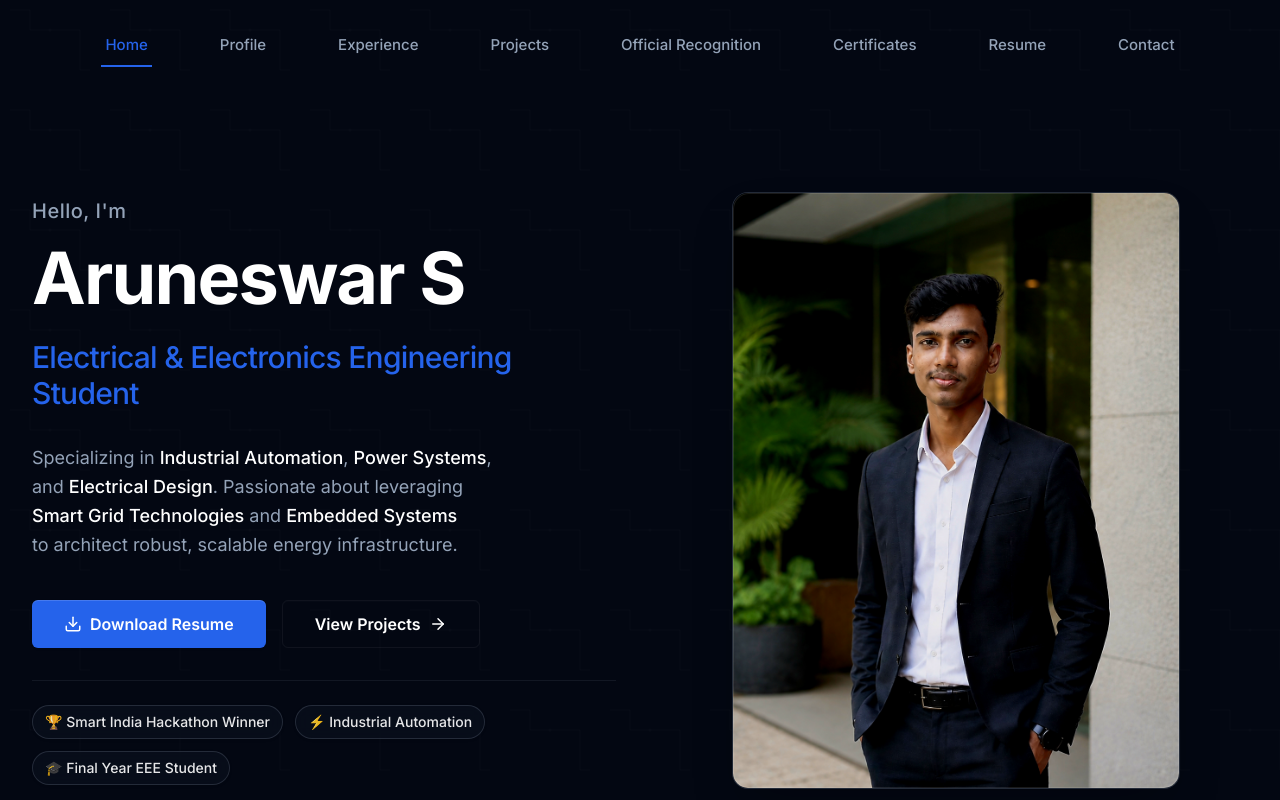
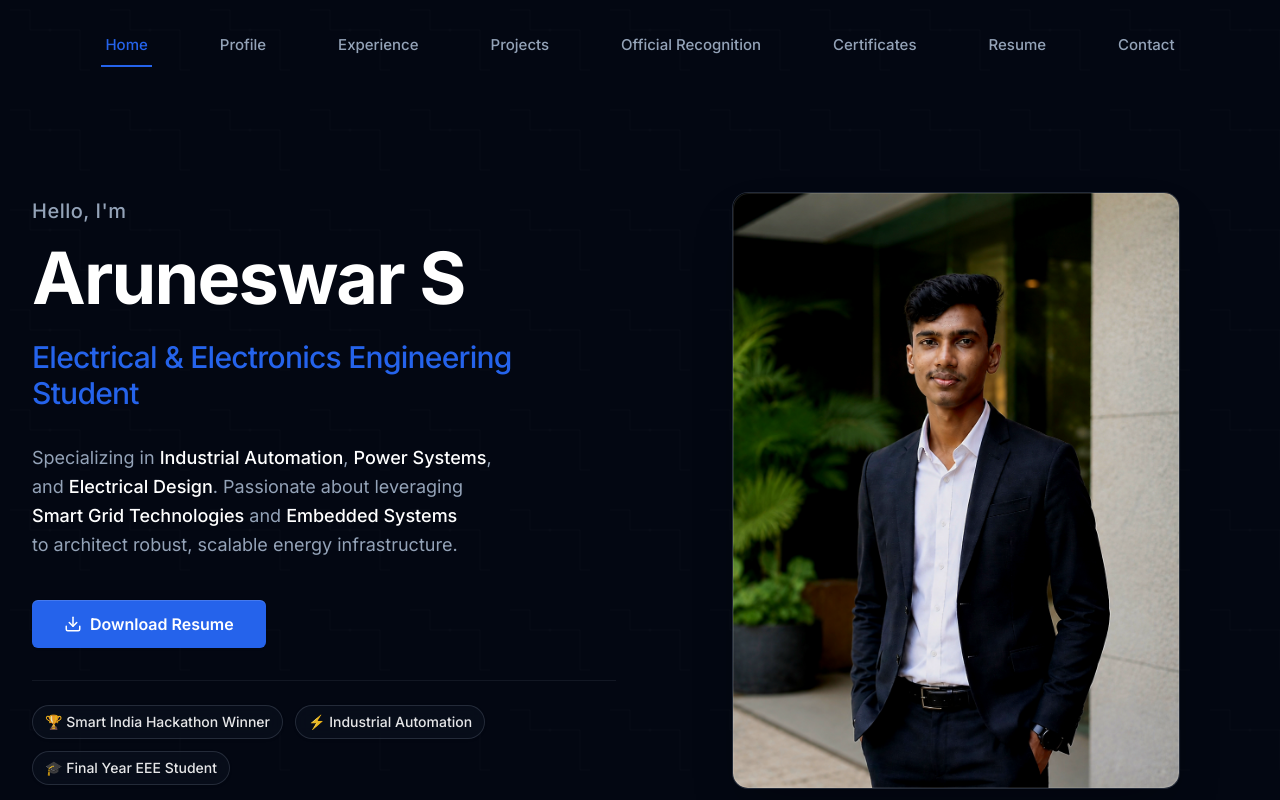
Before and after one commit to saruneswar/aruneswar-portfolio, a Next.js app: page / in a window 1280 px wide. Shown: the top 800 px of the page. Built offline with nearby package versions, Linux system fonts and the light colour scheme.

Commit message:
fix: final production improvements

```diff
--- a/src/app/globals.css
+++ b/src/app/globals.css
@@ -20,7 +20,6 @@
 }
 
 html {
-  scroll-behavior: smooth;
   scroll-padding-top: 80px;
   overflow-x: hidden;
   -webkit-overflow-scrolling: touch; /* iOS smooth scrolling */
--- a/src/app/layout.tsx
+++ b/src/app/layout.tsx
@@ -43,7 +43,7 @@
   return (
     <html
       lang="en"
-      className={`${inter.variable} ${roboto.variable} h-full antialiased dark`}
+      className={`${inter.variable} ${roboto.variable} h-full antialiased dark scroll-smooth`}
     >
       <body className="min-h-full flex flex-col bg-background text-foreground overflow-x-hidden">
         <Navbar />
--- a/src/components/sections/Hero.tsx
+++ b/src/components/sections/Hero.tsx
@@ -80,12 +80,6 @@
                   <Download size={18} />
                   Download Resume
                 </a>
-              </Button>
-              <Button asChild variant="outline" size="lg" className="w-full sm:w-auto font-semibold gap-2">
-                <Link href="#projects" aria-label="View Projects">
-                  View Projects
-                  <ArrowRight size={18} />
-                </Link>
               </Button>
             </motion.div>
 
--- a/src/components/ui/AchievementCard.tsx
+++ b/src/components/ui/AchievementCard.tsx
@@ -41,6 +41,7 @@
               src={achievement.image}
               alt={achievement.title}
               fill
+              sizes="(max-width: 768px) 100vw, (max-width: 1200px) 50vw, 33vw"
               className="object-cover object-top transition-transform duration-700 group-hover:scale-105"
               onLoad={(e) => {
                 const target = e.target as HTMLImageElement;
--- a/src/components/ui/CertificationCard.tsx
+++ b/src/components/ui/CertificationCard.tsx
@@ -33,6 +33,7 @@
             src={certification.image}
             alt={certification.title}
             fill
+            sizes="(max-width: 768px) 100vw, (max-width: 1200px) 50vw, 33vw"
             className="object-cover object-top transition-transform duration-700 group-hover:scale-105"
             onLoad={(e) => {
               const target = e.target as HTMLImageElement;
--- a/src/components/ui/ExperienceCard.tsx
+++ b/src/components/ui/ExperienceCard.tsx
@@ -122,6 +122,7 @@
                       src={img}
                       alt="Internship documentation"
                       fill
+                      sizes="(max-width: 768px) 100vw, (max-width: 1200px) 50vw, 33vw"
                       className="hover:scale-105 transition-transform duration-700 object-cover object-top"
                       onLoad={(e) => {
                         const target = e.target as HTMLImageElement;
--- a/src/components/ui/ProjectHero.tsx
+++ b/src/components/ui/ProjectHero.tsx
@@ -30,6 +30,7 @@
           src={project.coverImage}
           alt={project.title}
           fill
+          sizes="100vw"
           className="object-cover object-top opacity-20 blur-sm scale-105"
           priority
         />
```
